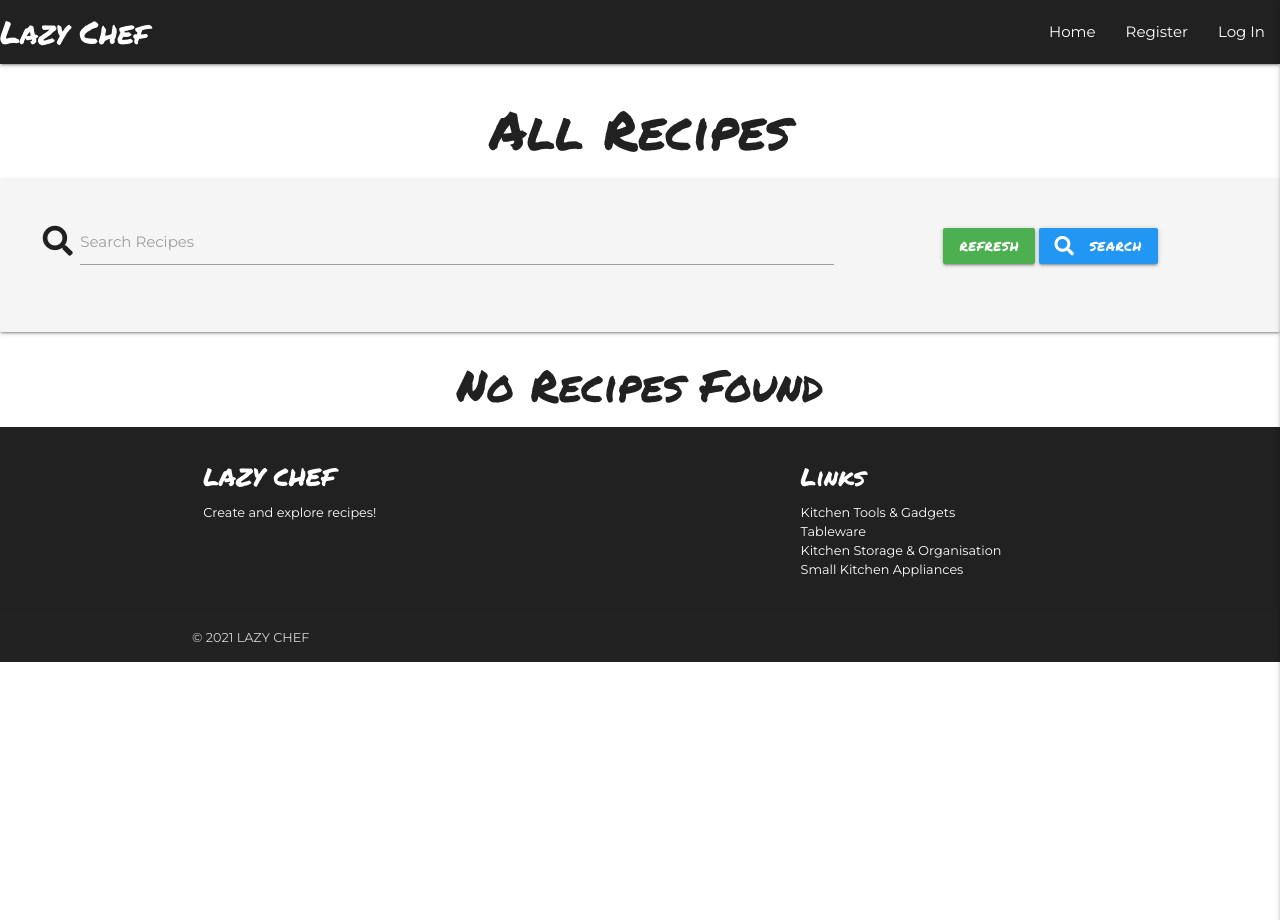
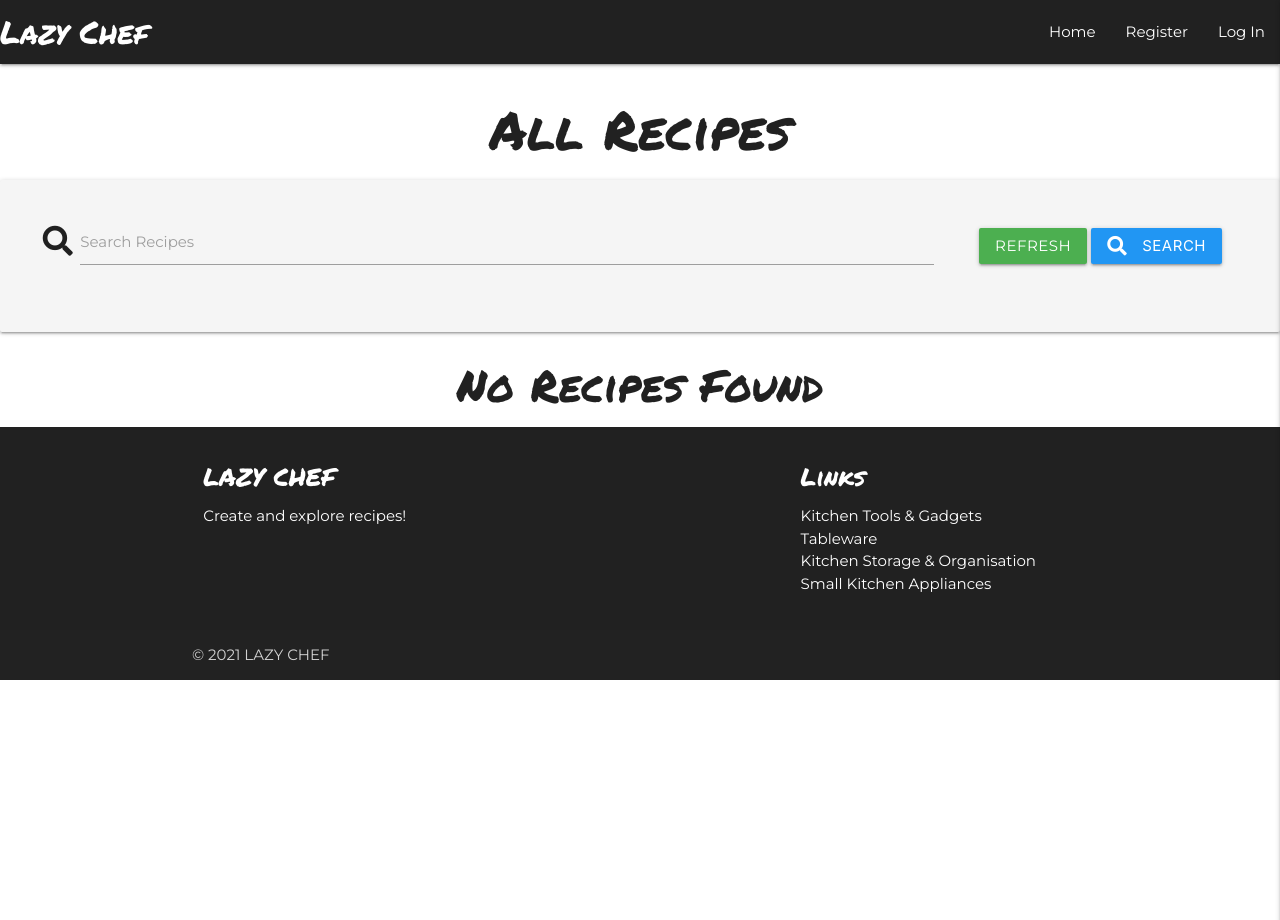
Before and after one commit to ConnorSargent/lazy_chef, a Flask app: page /search in a window 1280 px wide. Run offline with Flask 2, Linux system fonts and the light colour scheme; data that the repository does not hold is empty; some libraries are stand-ins or nearby versions.

Commit message:
fix search bar, remove font from buttons

```diff
--- a/app.py
+++ b/app.py
@@ -198,9 +198,9 @@ def edit_recipe(recipe_id):
 
 @app.route("/delete_recipe/<recipe_id>")
 def delete_recipe(recipe_id):
-    mongo.db.recipes.remove({"_id": ObjectId(recipe_id)})
-    flash("Recipe Successfully Deleted")
-    return redirect(url_for("my_recipes", username=session["user"]))
+        mongo.db.recipes.remove({"_id": ObjectId(recipe_id)})
+        flash("Recipe Successfully Deleted")
+        return redirect(url_for("my_recipes", username=session["user"]))
 
 
 @app.route("/view_recipe/<recipe_id>", methods=["POST", "GET"])
--- a/static/css/style.css
+++ b/static/css/style.css
@@ -4,26 +4,20 @@ h3,
 h4,
 h5,
 h6,
-.brand-logo,
-.btn,
-.btn-small,
-.btn-medium,
-.btn-large {
+.brand-logo{
     font-family: 'Permanent Marker', cursive;
 }
 
 body {
     font-family: 'Montserrat', sans-serif;
 }
-
 body,
 .btn,
 .btn-small,
 .btn-medium,
 .btn-large {
-    font-size: 1vw;
+    font-size: 1rem;
 }
-
 .card-title{
     background-color: black;
 }
--- a/templates/all_recipes.html
+++ b/templates/all_recipes.html
@@ -9,7 +9,7 @@
 <div class="row s12 m10 card-panel grey lighten-4 center-align">
   <form action="{{ url_for('search') }}" method="post" class="col s12">
     <div class="row valign-wrapper center-align">
-      <div class="input-field col s12 m8">
+      <div class="input-field col s12">
         <i class="fas fa-search prefix"></i>
         <input type="text" name="query" id="query" minlength="3" class="validate" required>
         <label for="query">Search Recipes</label>
@@ -28,8 +28,8 @@
 {% if recipes|length > 0 %}
 <div class="row center">
   {% for recipe in recipes %}
-  <div class="col s12 m4">
-    <div class="card grey lighten-4">
+  <div class="col s12 m3">
+    <div class="card large grey lighten-4">
       <div class="card-image">
         <img src="{{recipe.img_url}}">
         <h6 class="card-title">{{recipe.name}}</h6>
```
Also changed, not shown: README.md.
